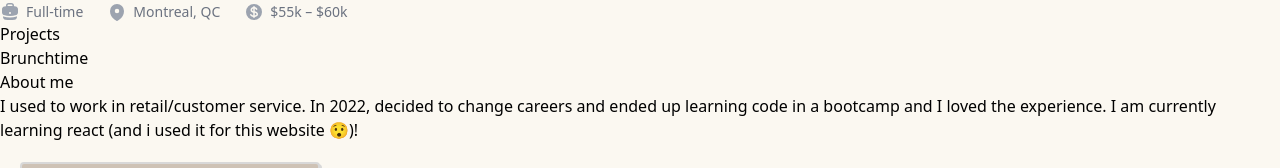
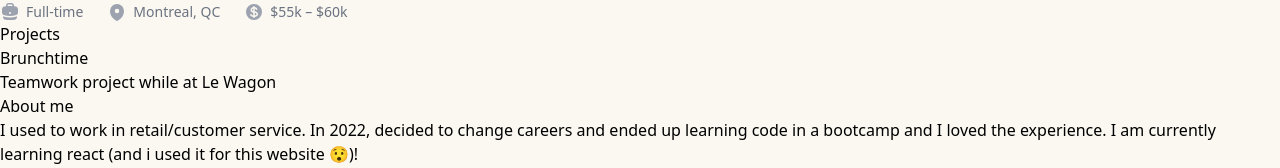
Before and after one commit to Plorrain/my-own-personnal-app, a React (Create React App) app: page / in a window 1280 px wide. Shown: the part 141-309 px from the top of the page. Built offline with nearby package versions, Linux system fonts and the light colour scheme.

Commit message:
content + adding link to brunchtime

```diff
--- a/src/App.js
+++ b/src/App.js
@@ -12,7 +12,11 @@ return (
       <img src={require('./images/profile-picture.jpeg').default} alt='Philippine Lorrain' />
       <PageHeader />
         <h1>Projects</h1>
-        <p>Brunchtime</p>
+        <a href='https://www.brunchtime.live/' target='blank'>Brunchtime</a>
+        {/* brunchtime in a card component maybe? */}
+        <ul>
+          <li>Teamwork project while at Le Wagon</li>
+        </ul>
         <h1>About me</h1>
         <p>I used to work in retail/customer service. In 2022, decided to change careers
           and ended up learning code in a bootcamp and I loved the experience.
```
